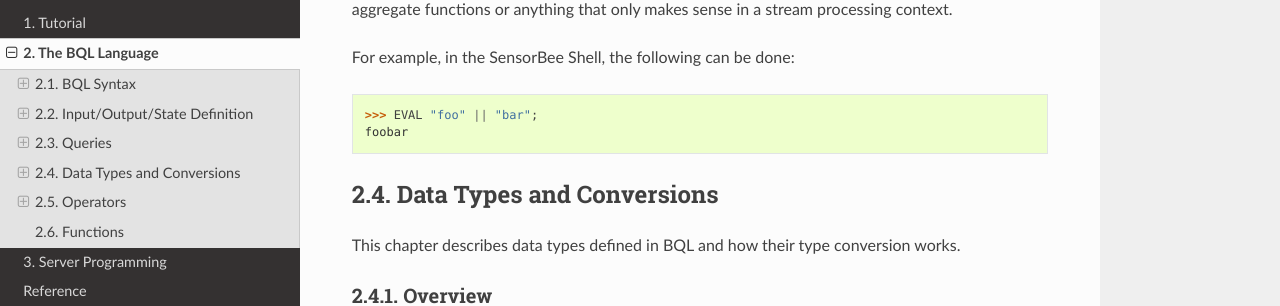
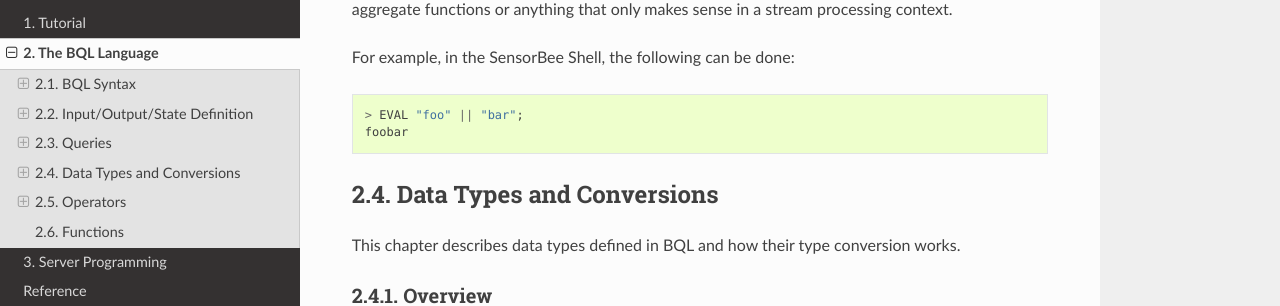
Before and after one commit to sensorbee/docs, a Sphinx documentation site: the page built from source/bql.rst, in a window 1280 px wide and 900 px high, scrolled down 29820 px. Shown: the part 152-458 px from the top of the window. Built offline with Sphinx 7.4.7 and the Read the Docs theme 2.0.0, drawn with Linux system fonts in a browser that asks for light colours.

Commit message:
Fix old shell prompt

```diff
--- a/source/bql/queries.rst
+++ b/source/bql/queries.rst
@@ -499,5 +499,5 @@ and ``expression`` can generally be any expression, but it cannot contain refere
 
 For example, in the SensorBee Shell, the following can be done::
 
-    >>> EVAL "foo" || "bar";
+    > EVAL "foo" || "bar";
     foobar
```
